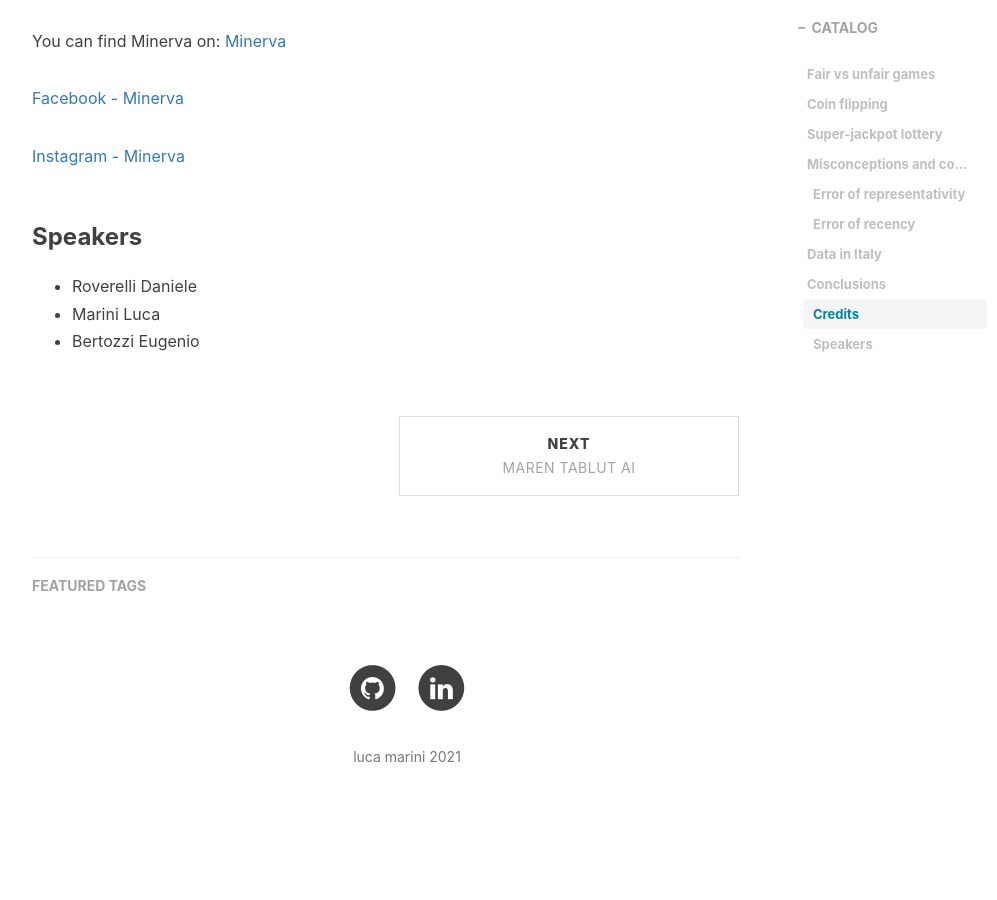
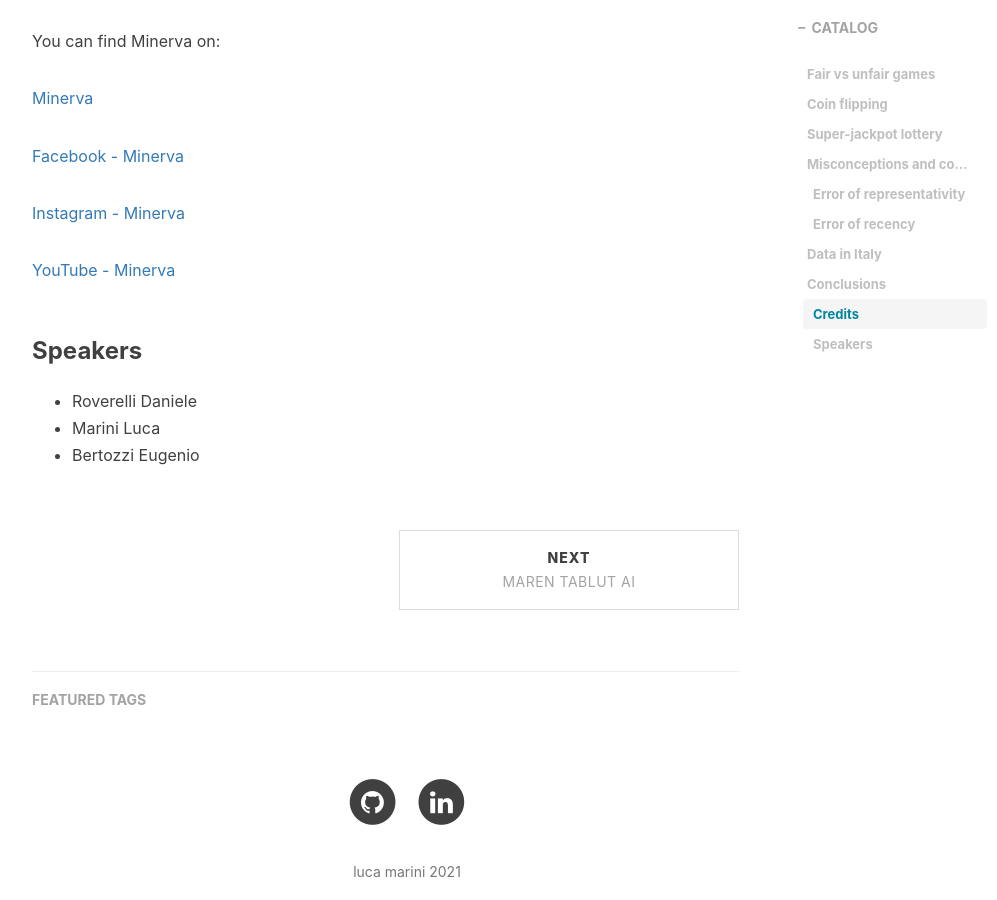
Before and after one commit to lucamarini22/lucamarini22.github.io, a Jekyll site: the page built from _posts/2019-12-17-minerva-gambling.md, in a window 1280 px wide and 900 px high, scrolled down 2558 px. Shown: the whole window, without its empty margins (233-1230 px from the left). Built offline with Jekyll 4.4.1, drawn with Linux system fonts in a browser that asks for light colours; nearby versions of some CDN libraries; comment, search, counter and statistics services are not loaded; before the commit the page ends 3419 px from its top, so only the background shows below that.

Commit message:
add credits

```diff
--- a/_posts/2019-12-17-minerva-gambling.md
+++ b/_posts/2019-12-17-minerva-gambling.md
@@ -64,12 +64,15 @@ In 2016, an average of 385 Euros per capita was lost by the adult population.
 ### Credits
 
 You can find Minerva on:
+
 [Minerva](https://noidiminerva.it/it/)
 
 [Facebook - Minerva](https://www.facebook.com/noidiminerva)
 
+[Instagram - Minerva](https://www.instagram.com/minerva_divulgazione/)
 
-[Instagram - Minerva](https://www.instagram.com/minerva_divulgazione/)
+[YouTube - Minerva](
+https://www.youtube.com/channel/UCuWHvsThj9iWTt8rI7_XfdA/videos)
 
 ### Speakers
 
```
